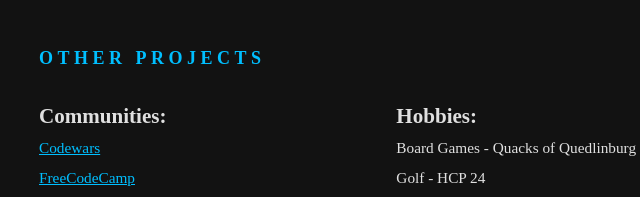
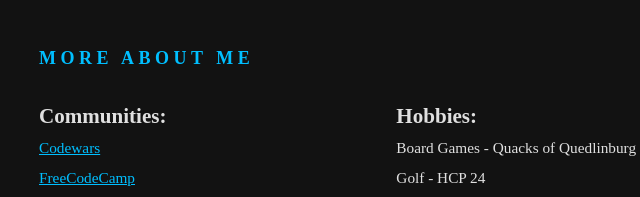
Before and after one commit to Garyismatic/Profile, a plain HTML site: page index.html in a window 1280 px wide. Shown: the part 2525-2722 px from the top of the page, 81-721 px from the left. Drawn offline with Linux system fonts and the light colour scheme.

Commit message:
edit footer title to "more about me"

```diff
--- a/index.html
+++ b/index.html
@@ -196,7 +196,7 @@
         </article>
       </main>
       <footer class="footer-section">
-        <h2 class="footer-title">Other Projects</h2>
+        <h2 class="footer-title">More About Me</h2>
         <div class="footer-text">
           <div class="footer-text-box">
             <h3>Communities:</h3>
```
